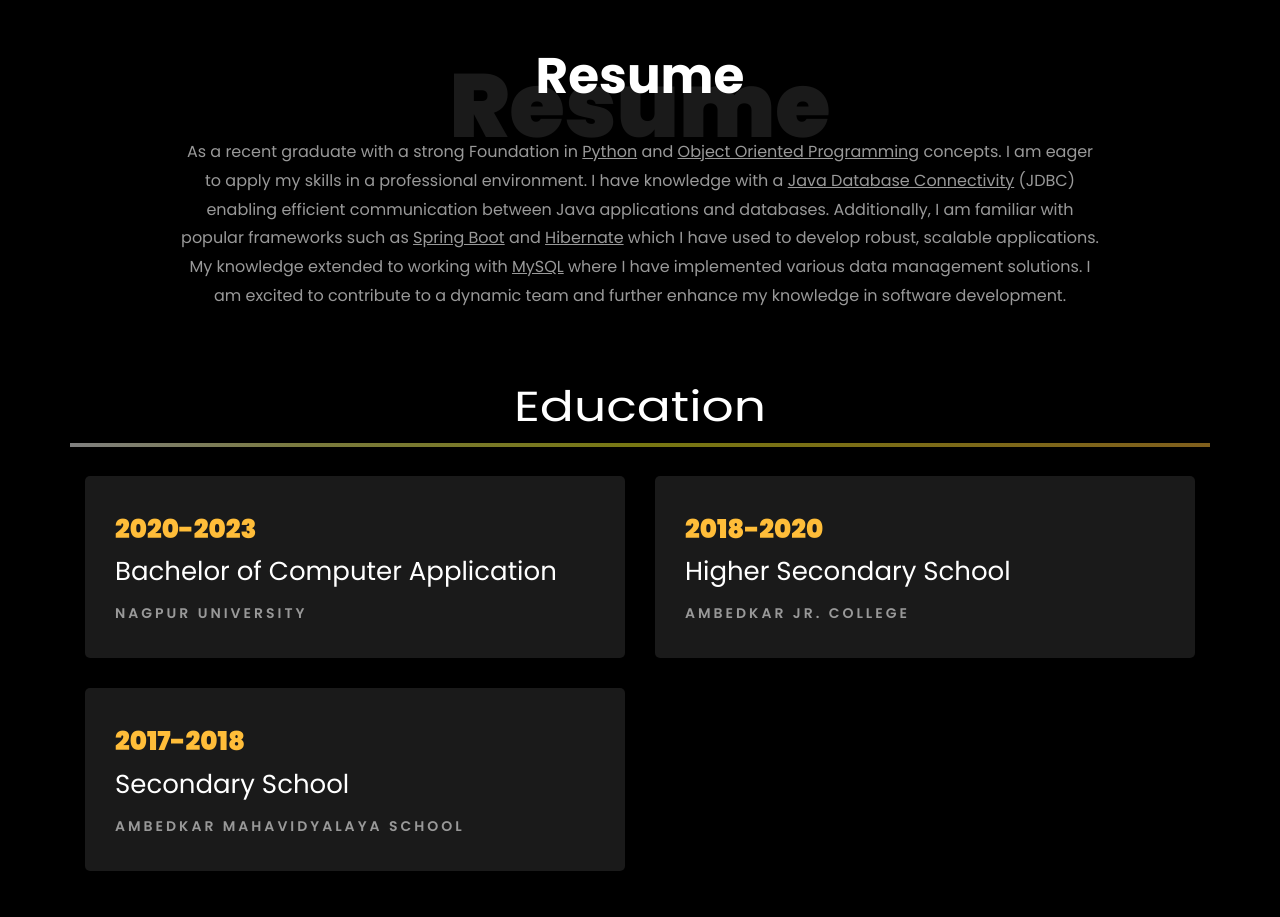
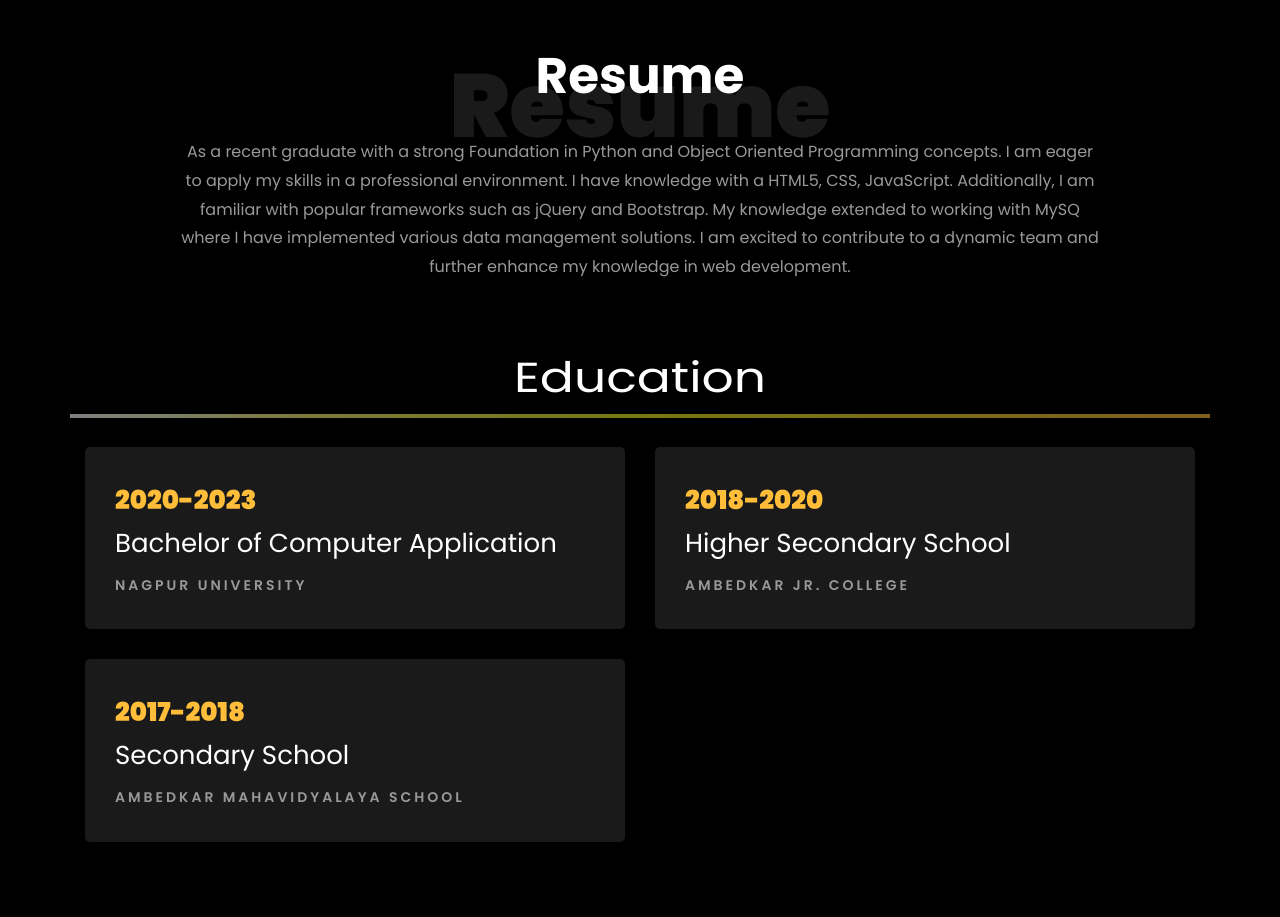
Before and after one commit to Vaibhav0908/My-Portfolio, a plain HTML site: page index.html in a window 1280 px wide. Shown: the part 1640-2557 px from the top of the page. Drawn offline with Linux system fonts and the light colour scheme; files whose address does not match are found by name.

Commit message:
Update index.html

```diff
--- a/index.html
+++ b/index.html
@@ -330,10 +330,8 @@
           <div class="col-md-10 heading-section text-center ftco-animate">
           	<h1 class="big big-2">Resume</h1>
             <h2 class="mb-4">Resume</h2>
-            <p>As a recent graduate with a strong Foundation in <u>Python</u> and <u>Object Oriented Programming</u> concepts. I am eager to apply my skills in a professional environment.
-			I have knowledge with a <u>Java Database Connectivity</u> (JDBC) enabling efficient communication between Java applications and databases. Additionally, I am familiar with popular frameworks such as
-			<u>Spring Boot</u> and <u>Hibernate</u> which I have used to develop robust, scalable applications. My knowledge extended to working with <u>MySQL</u>
-			where I have implemented various data management solutions. I am excited to contribute to a dynamic team and further enhance my knowledge in software development.</p>
+            <p>As a recent graduate with a strong Foundation in Python and Object Oriented Programming concepts. I am eager to apply my skills in a professional environment.
+			I have knowledge with a HTML5, CSS, JavaScript. Additionally, I am familiar with popular frameworks such as jQuery and Bootstrap. My knowledge extended to working with MySQ where I have implemented various data management solutions. I am excited to contribute to a dynamic team and further enhance my knowledge in web development.</p>
           </div>
         </div>
 
```
